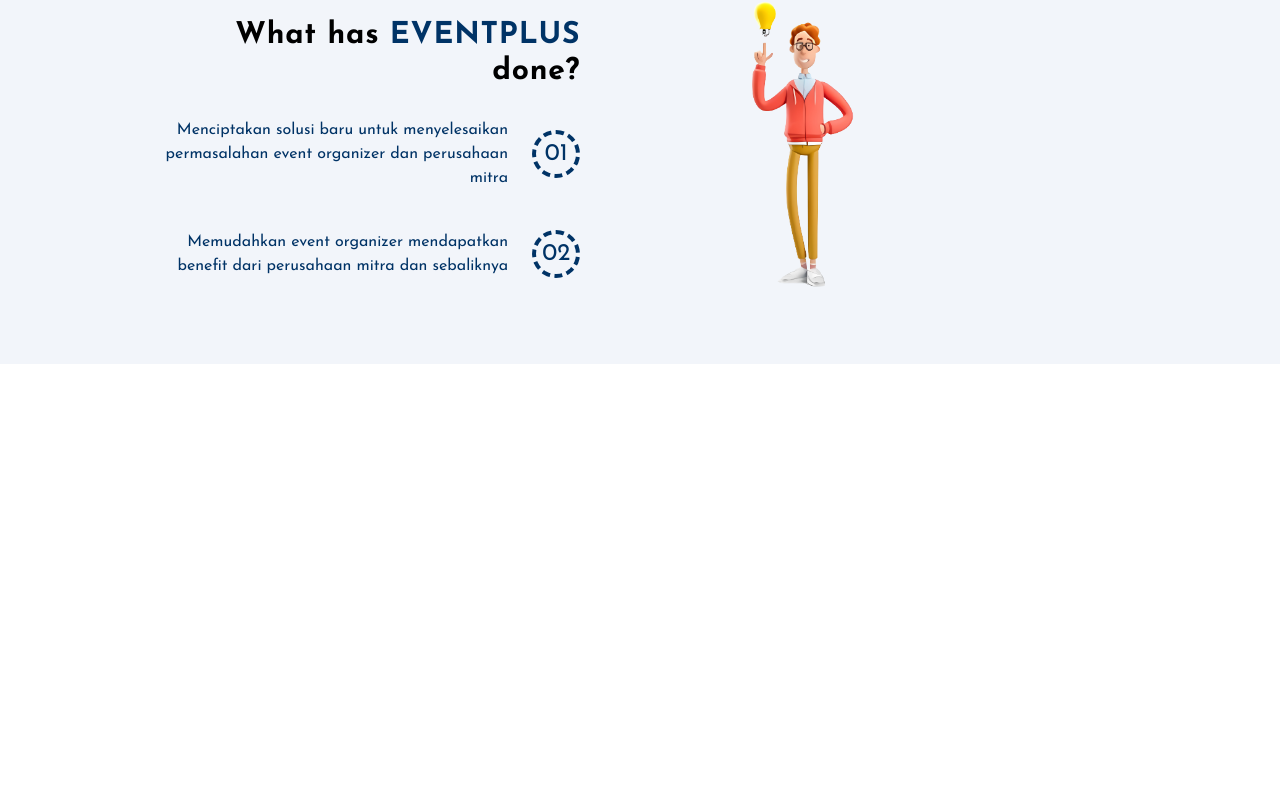
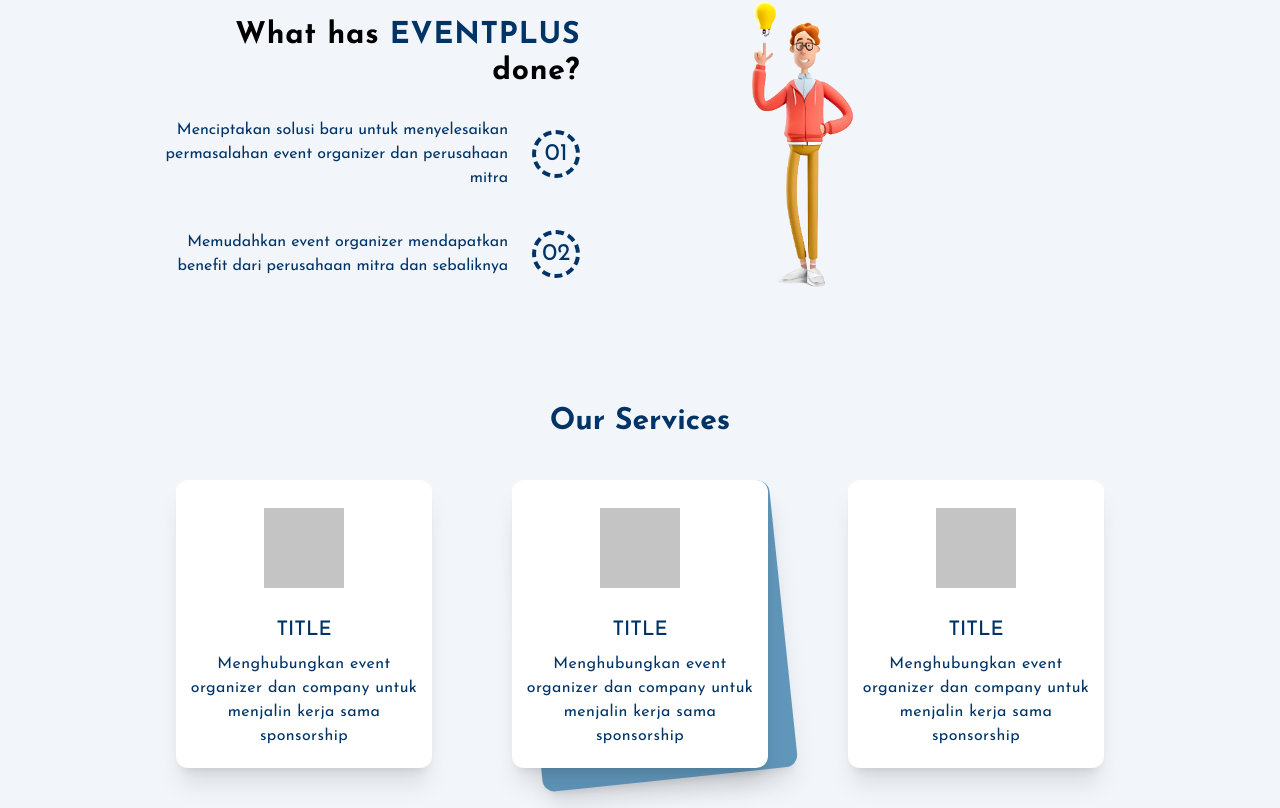
Before and after one commit to Wildanzr/FE-Event-, a React (Vite) app: page /about in a window 1280 px wide. Shown: the part 990-1798 px from the top of the page. Before the commit the page ends 1354 px from the top, so only its background shows below. Built offline with nearby package versions, Linux system fonts and the light colour scheme.

Commit message:
feat: components our services

```diff
--- /dev/null
+++ b/src/components/main/Service.jsx
@@ -0,0 +1,45 @@
+import React from 'react'
+
+const Service = () => {
+  return (
+    <div className="flex flex-col w-full bg-[#F2F5FA] text-[#003366] justify-center items-center py-10">
+      <div className="flex">
+        <h3 className="text-3xl font-bold">Our Services</h3>
+      </div>
+
+      <div className="flex flex-row mt-10">
+        <div className="flex flex-col h-72 w-64 bg-white rounded-xl shadow-xl items-center mx-10">
+          <div className="flex w-20 h-20 bg-[#C4C4C4] my-7"></div>
+          <h4 className="text-xl font-medium uppercase">Title</h4>
+          <p className="px-2 py-2 text-center tracking-wide">
+            Menghubungkan event organizer dan company untuk menjalin kerja sama
+            sponsorship
+          </p>
+        </div>
+
+        <div className="flex mx-10">
+          <div className="flex flex-col h-72 w-64 bg-[#6096BA] -rotate-6 translate-x-4 translate-y-3 rounded-xl shadow-xl items-center"/>
+          <div className="flex flex-col absolute h-72 w-64 bg-white rounded-xl shadow-xl items-center">
+            <div className="flex w-20 h-20 bg-[#C4C4C4] my-7"/>
+              <h4 className="text-xl font-medium uppercase">Title</h4>
+              <p className="px-2 py-2 text-center tracking-wide">
+                Menghubungkan event organizer dan company untuk menjalin kerja sama
+                sponsorship
+              </p>
+          </div>
+        </div>
+
+        <div className="flex flex-col h-72 w-64 bg-white rounded-xl shadow-xl items-center mx-10">
+          <div className="flex w-20 h-20 bg-[#C4C4C4] my-7"></div>
+          <h4 className="text-xl font-medium uppercase">Title</h4>
+          <p className="px-2 py-2 text-center tracking-wide">
+            Menghubungkan event organizer dan company untuk menjalin kerja sama
+            sponsorship
+          </p>
+        </div>
+      </div>
+    </div>
+  )
+}
+
+export default Service
--- a/src/pages/AboutUs.jsx
+++ b/src/pages/AboutUs.jsx
@@ -3,6 +3,7 @@
 import Header from '../components/base/Header'
 import AboutJumbotron from '../components/main/AboutJumbotron'
 import AboutInfo from '../components/main/AboutInfo'
+import Service from '../components/main/Service'
 
 const AboutUs = () => {
   return (
@@ -10,6 +11,7 @@
         <Header />
         <AboutJumbotron />
         <AboutInfo />
+        <Service />
     </>
   )
 }
```
